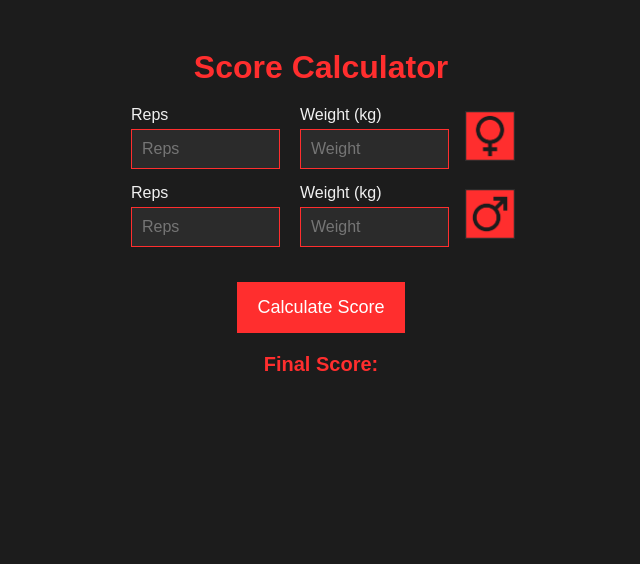
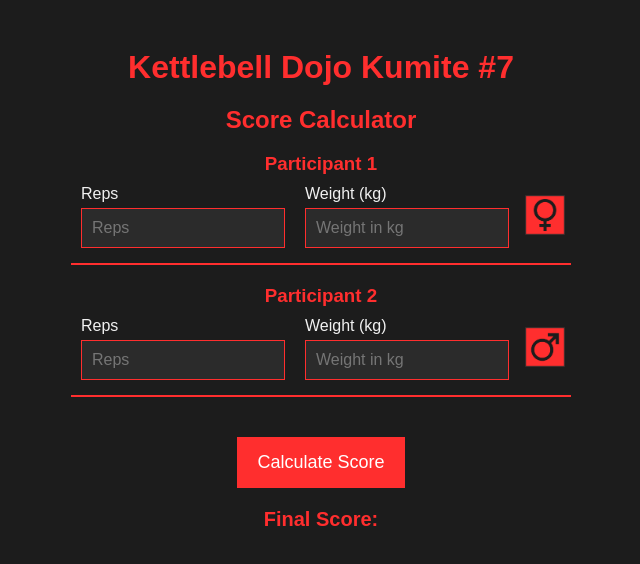
Before and after one commit to RudiLachner/KumiteNo7ScoreCalc, a plain HTML site: page index.html in a window 1280 px wide. Shown: the whole page, without its empty margins (319-959 px from the left). Drawn offline with Linux system fonts and the light colour scheme.

Commit message:
minor adjustments

```diff
--- a/app.css
+++ b/app.css
@@ -7,7 +7,7 @@ body {
 }
 
 .container {
-    max-width: 400px;
+    max-width: 500px;
     margin: 0 auto;
 }
 
@@ -16,11 +16,27 @@ h1 {
     color: #ff2e2e;
 }
 
+h2 {
+    color: #ff2e2e;
+    font-size: 24px;
+    margin-bottom: 10px;
+}
+
+h3 {
+    color: #ff2e2e;
+    margin-bottom: 10px;
+}
+
+.participant-section {
+    margin-bottom: 20px;
+    padding-bottom: 15px;
+    border-bottom: 2px solid #ff2e2e;
+}
+
 .participant {
     display: flex;
     justify-content: space-between;
     align-items: center;
-    margin-bottom: 15px;
 }
 
 .input-group {
@@ -58,13 +74,13 @@ h1 {
 }
 
 .gender-icon img {
-    width: 30px;
-    height: 30px;
+    width: 40px;
+    height: 40px;
     transition: transform 0.2s;
 }
 
 .gender-icon img:hover {
-    transform: scale(1.2);
+    transform: scale(1.1);
 }
 
 .button {
@@ -87,7 +103,3 @@ h1 {
     font-size: 20px;
     color: #ff2e2e;
 }
-.gender-icon img {
-    width: 50px;
-    height: 50px;
-}
--- a/app.js
+++ b/app.js
@@ -1,13 +1,17 @@
 let genders = {
-    1: 'female',
-    2: 'male'
+    1: 'female',  // Initially set Participant 1 as female
+    2: 'male'     // Initially set Participant 2 as male
+};
+
+// Set initial icons on page load
+window.onload = function() {
+    document.getElementById('genderIcon1').src = 'png/female.png';   // Participant 1 starts as female
+    document.getElementById('genderIcon2').src = 'png/male.png';     // Participant 2 starts as male
 };
 
 function selectGender(participant) {
     // Toggle gender between male and female
-    let currentGender = genders[participant];
-
-    if (currentGender === 'female') {
+    if (genders[participant] === 'female') {
         document.getElementById(`genderIcon${participant}`).src = 'png/male.png';
         genders[participant] = 'male';
     } else {
--- a/index.html
+++ b/index.html
@@ -9,8 +9,12 @@
 <body>
 
 <div class="container">
-    <h1>Score Calculator</h1>
+    <h1>Kettlebell Dojo Kumite #7</h1>
+    <h2>Score Calculator</h2>
 
+    <!-- Participant 1 Section -->
+    <div class="participant-section">
+        <h3>Participant 1</h3>
         <div class="participant">
             <div class="input-group">
                 <label for="reps1">Reps</label>
@@ -18,15 +22,19 @@
             </div>
             <div class="input-group">
                 <label for="weight1">Weight (kg)</label>
-            <input type="number" id="weight1" placeholder="Weight">
+                <input type="number" id="weight1" placeholder="Weight in kg">
             </div>
             <div class="gender">
                 <button id="gender1" class="gender-icon" onclick="selectGender(1)">
-                <img src="png/female.png" alt="Female" id="genderIcon1">
+                    <img src="male_icon.png" alt="Male" id="genderIcon1">
                 </button>
             </div>
         </div>
+    </div>
 
+    <!-- Participant 2 Section -->
+    <div class="participant-section">
+        <h3>Participant 2</h3>
         <div class="participant">
             <div class="input-group">
                 <label for="reps2">Reps</label>
@@ -34,12 +42,13 @@
             </div>
             <div class="input-group">
                 <label for="weight2">Weight (kg)</label>
-            <input type="number" id="weight2" placeholder="Weight">
+                <input type="number" id="weight2" placeholder="Weight in kg">
             </div>
             <div class="gender">
                 <button id="gender2" class="gender-icon" onclick="selectGender(2)">
-                <img src="png/male.png" alt="Male" id="genderIcon2">
+                    <img src="female_icon.png" alt="Female" id="genderIcon2">
                 </button>
+            </div>
         </div>
     </div>
 
```
Lines whose indentation alone changed are shown as unchanged.
